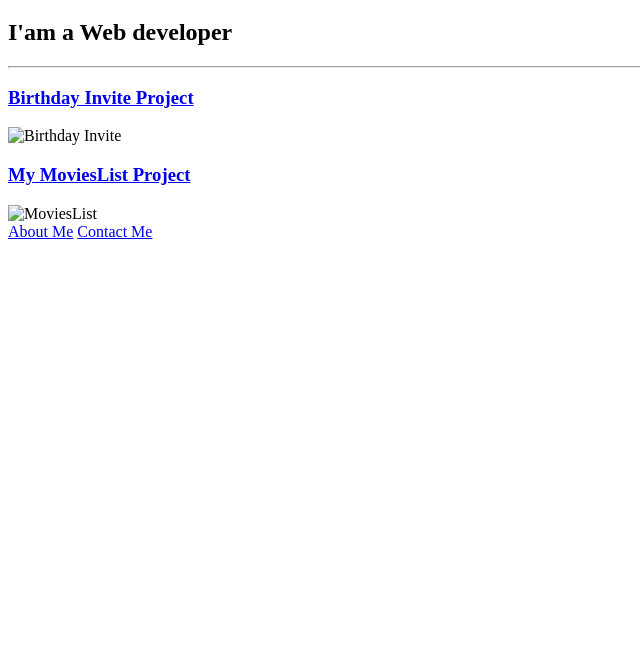
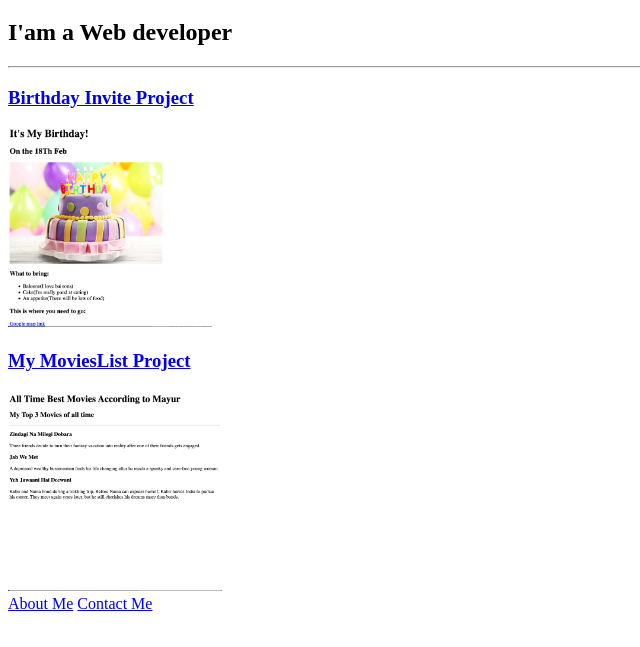
Before and after one commit to Fallingan/html-portfolio., a plain HTML site: page index.html in a window 1280 px wide. Shown: the part 61-708 px from the top of the page, without its empty margins (0-640 px from the left). Drawn offline with Linux system fonts and the light colour scheme.

Commit message:
Update index.html

```diff
--- a/index.html
+++ b/index.html
@@ -11,9 +11,9 @@
     <h2>I'am a Web developer</h2>
     <hr/>
     <h3><a href="./public/birthday-invite.html">Birthday Invite Project</a></h3>
-    <img src="./assets/images/Screenshot 2024-06-06 at 7.06.16 PM.png " height="200" alt="Birthday Invite" /> </br>
+    <img src="./assets/images/birthday-invite.png" height="200" alt="Birthday Invite" /> </br>
     <h3><a href="./public/movie-ranking.html">My MoviesList Project</a></h3>
-    <img src="./assets/images/Screenshot 2024-06-06 at 7.09.43 PM.png" height="200" alt="MoviesList" /> </br>
+    <img src="./assets/images/movie-ranking.png" height="200" alt="MoviesList" /> </br>
     <a href="./public/about.html">About Me</a> <a href="./public/contact.html">Contact Me</a>
 
 </body>
```
